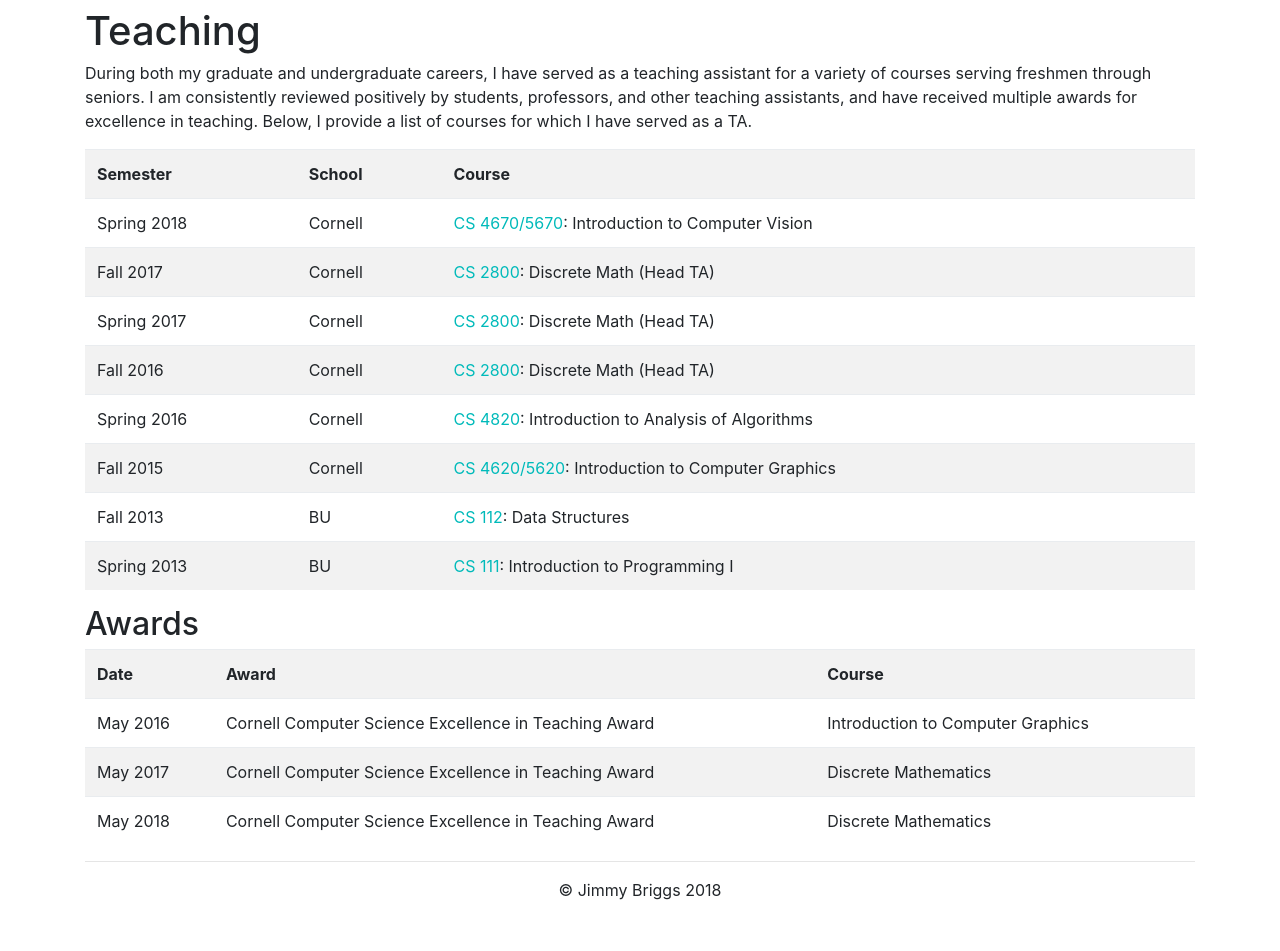
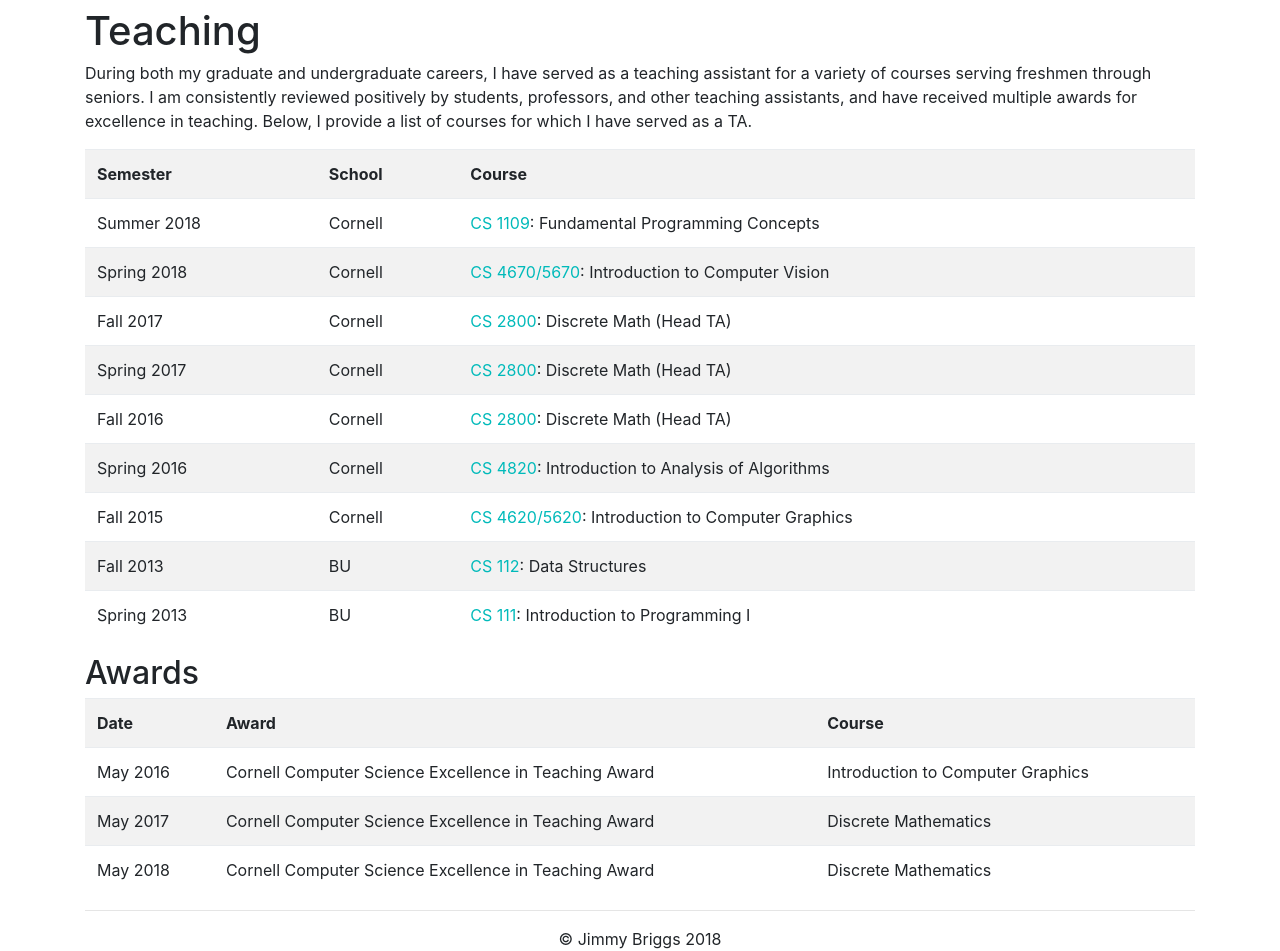
Before and after one commit to jeb482/jimmybriggsnet, a PHP site: page /jimmybriggsnet/teaching.php in a window 1280 px wide. Shown: the part 56-1007 px from the top of the page. Before the commit the page ends 956 px from the top, so only its background shows below. Run offline with PHP 8.4, Linux system fonts and the light colour scheme; some libraries are stand-ins or nearby versions.

Commit message:
Added 1109

```diff
--- a/teaching.php
+++ b/teaching.php
@@ -37,7 +37,12 @@
         <th>Course</th>
         </tr>
 
-         <tr>
+        <tr>
+        <td>Summer 2018</td>
+        <td>Cornell</td>
+        <td><a href="https://www.sce.cornell.edu/ss/courses/courses.php?v=2950" target="_blank">CS 1109</a>: Fundamental Programming Concepts</td>
+        </tr>
+        <tr>
         <td>Spring 2018</td>
         <td>Cornell</td>
         <td><a href="http://www.cs.cornell.edu/courses/cs4670/2018sp/" target="_blank">CS 4670/5670</a>: Introduction to Computer Vision</td>
```
